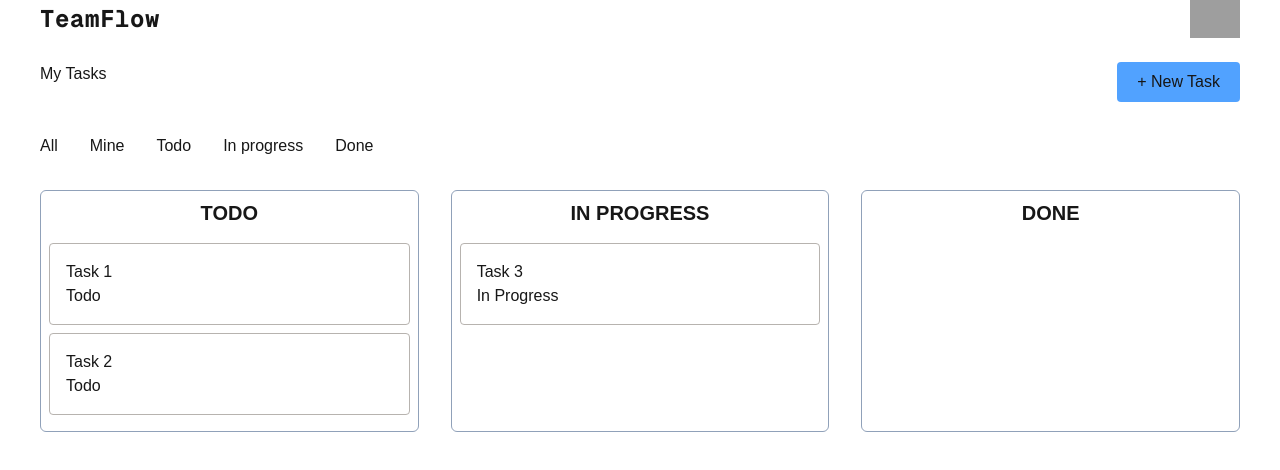
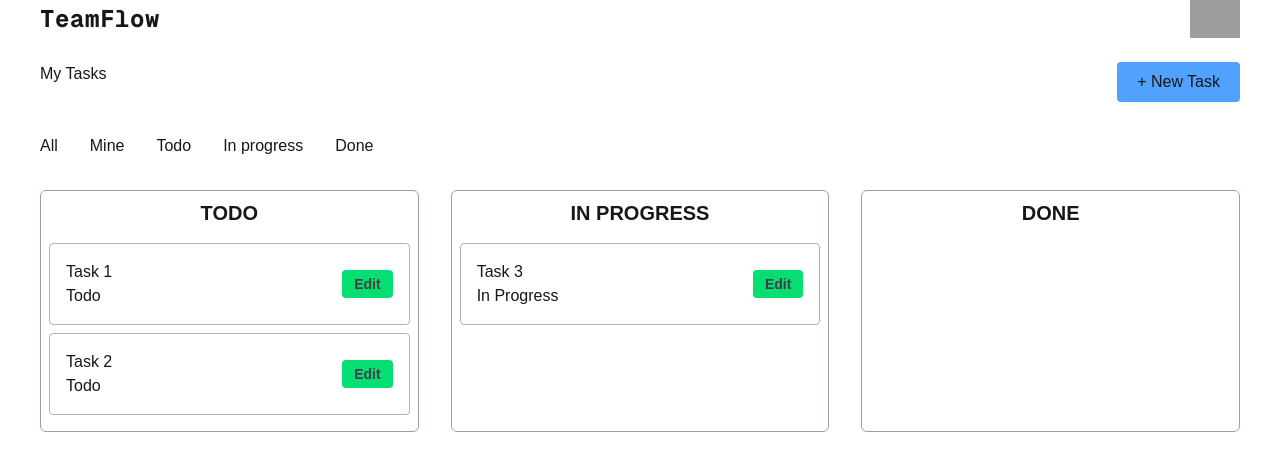
Before and after one commit to SivaKrishna6745/TeamFlow, a Next.js app: page / in a window 1280 px wide. Shown: the top 470 px of the page. Built offline with nearby package versions, Linux system fonts and the light colour scheme; grey boxes are pictures that could not be loaded.

Commit message:
feat: add task editing and update functionality

```diff
--- a/src/components/TaskBoard.tsx
+++ b/src/components/TaskBoard.tsx
@@ -6,13 +6,17 @@ import Button from './Button';
 import TaskCard from './TaskCard';
 import { tasksData } from '../../mockData';
 import TaskForm from './TaskForm';
-import { Task } from '@/types';
+import { FormMode, Status, Task } from '@/types';
 
 export const STATUSES = ['Todo', 'In Progress', 'Done'] as const;
+
+export const FORM_MODES = ['New', 'Edit'] as const;
 
 const TaskBoard = () => {
     const [isFormOpen, setIsFormOpen] = useState<boolean>(false);
     const [tasks, setTasks] = useState<Task[]>(tasksData);
+    const [formMode, setFormMode] = useState<FormMode>('New');
+    const [editingTask, setEditingTask] = useState<Task | undefined>(undefined);
 
     const openForm = () => {
         setIsFormOpen(true);
@@ -24,6 +28,23 @@ const TaskBoard = () => {
 
     const addTask = (task: Task) => {
         setTasks((prevTasks) => [...prevTasks, task]);
+    };
+
+    const editTask = (id: string) => {
+        setIsFormOpen(true);
+        setFormMode('Edit');
+        const task = tasks.find((t) => t.id === id);
+        setEditingTask(task);
+    };
+
+    const updateTask = (id: string, changes: { desc?: string; status?: Status }) => {
+        setTasks((prevTasks) =>
+            prevTasks.map((t) =>
+                t.id === id ? { ...t, desc: changes.desc ?? t.desc, status: changes.status ?? t.status } : t,
+            ),
+        );
+        setEditingTask(undefined);
+        setFormMode('New');
     };
 
     return (
@@ -38,7 +59,14 @@ const TaskBoard = () => {
             </div>
             {isFormOpen && (
                 <div className="fixed inset-0 bg-[rgba(0,0,0,0.9)] z-50 flex items-center justify-center">
-                    <TaskForm tasks={tasks} close={closeForm} add={addTask} />
+                    <TaskForm
+                        tasks={tasks}
+                        close={closeForm}
+                        add={addTask}
+                        mode={formMode}
+                        editingTask={editingTask}
+                        update={updateTask}
+                    />
                 </div>
             )}
             <Filters />
@@ -49,7 +77,7 @@ const TaskBoard = () => {
                         {tasks
                             .filter((task) => task.status === status)
                             .map((task) => (
-                                <TaskCard key={task.id} task={task} />
+                                <TaskCard key={task.id} task={task} edit={editTask} />
                             ))}
                     </div>
                 ))}
--- a/src/components/TaskCard.tsx
+++ b/src/components/TaskCard.tsx
@@ -1,11 +1,28 @@
 import React from 'react';
 import { Task } from '@/types';
+import Button from './Button';
 
-const TaskCard = ({ task }: { task: Task }) => {
+type TaskCardProps = {
+    task: Task;
+    edit: (id: string) => void;
+};
+
+const TaskCard = ({ task, edit }: TaskCardProps) => {
+    // const editATask = () => {
+    //     ;
+    // };
+
     return (
-        <div className="border border-stone-400/80 rounded-sm p-4 my-2">
-            <p>{task.desc}</p>
-            <p>{task.status}</p>
+        <div className="border border-stone-400/80 rounded-sm p-4 my-2 flex justify-between items-center">
+            <div>
+                <p>{task.desc}</p>
+                <p>{task.status}</p>
+            </div>
+            <Button
+                label="Edit"
+                className="px-3 py-1 text-sm bg-green-400 text-zinc-700 font-semibold hover:bg-green-500/80 active:scale-95 rounded-sm transition-all duration-300"
+                onClick={() => edit(task.id)}
+            />
         </div>
     );
 };
--- a/src/components/TaskForm.tsx
+++ b/src/components/TaskForm.tsx
@@ -3,21 +3,25 @@
 import React, { useState } from 'react';
 import { STATUSES } from './TaskBoard';
 import Button from './Button';
-import { Status, Task } from '@/types';
-import { tasksData } from '../../mockData';
+import { FormMode, Status, Task } from '@/types';
 
 interface TaskFormProps {
     tasks: Task[];
     close: () => void;
     add: (task: Task) => void;
+    mode?: FormMode;
+    editingTask: Task | undefined;
+    update?: (id: string, changes: { desc?: string; status?: Status }) => void;
 }
 
-const TaskForm = ({ tasks, close, add }: TaskFormProps) => {
-    const [desc, setDesc] = useState<string>('');
-    const [status, setStatus] = useState<Status>('Todo');
+const TaskForm = ({ tasks, close, add, mode = 'New', editingTask = undefined, update }: TaskFormProps) => {
+    const editMode = mode === 'Edit';
+
+    const [desc, setDesc] = useState<string>(editMode ? (editingTask?.desc ?? '') : '');
+    const [status, setStatus] = useState<Status>(editMode ? (editingTask?.status ?? 'Todo') : 'Todo');
     const [error, setError] = useState<string>('');
 
-    const addATask = (e: React.FormEvent<HTMLFormElement>) => {
+    const submitTask = (e: React.FormEvent<HTMLFormElement>) => {
         e.preventDefault();
 
         if (desc.trim() === '') {
@@ -25,7 +29,12 @@ const TaskForm = ({ tasks, close, add }: TaskFormProps) => {
             return;
         }
 
-        if (tasks.some((task) => task.desc === desc)) {
+        if (!editMode && tasks.some((task) => task.desc.trim() === desc.trim())) {
+            setError('Task already exists!');
+            return;
+        }
+
+        if (editMode && tasks.some((t) => t.id !== editingTask?.id && t.desc.trim() === desc.trim())) {
             setError('Task already exists!');
             return;
         }
@@ -37,7 +46,9 @@ const TaskForm = ({ tasks, close, add }: TaskFormProps) => {
             createdAt: new Date().toISOString(),
         };
 
-        add(newTask);
+        if (editMode && editingTask) update?.(editingTask.id, { desc, status });
+        else add(newTask);
+
         setDesc('');
         setStatus('Todo');
         setError('');
@@ -47,10 +58,12 @@ const TaskForm = ({ tasks, close, add }: TaskFormProps) => {
     return (
         <form
             className="w-full max-w-md bg-zinc-900 text-white border border-zinc-700 rounded-lg p-6 flex flex-col gap-4 shadow-xl relative"
-            onSubmit={addATask}
+            onSubmit={submitTask}
         >
             <Button className="absolute top-3 right-3 text-zinc-400 hover:text-white" label="X" onClick={close} />
-            <h2 className="text-center text-2xl uppercase font-bold tracking-wide">New Task</h2>
+            <h2 className="text-center text-2xl uppercase font-bold tracking-wide">
+                {editMode ? 'Edit Task' : 'New Task'}
+            </h2>
             <textarea
                 name="desc"
                 placeholder="Description of the task..."
--- a/src/types/index.ts
+++ b/src/types/index.ts
@@ -1,6 +1,8 @@
-import { STATUSES } from '@/components/TaskBoard';
+import { FORM_MODES, STATUSES } from '@/components/TaskBoard';
 
 export type Status = (typeof STATUSES)[number];
+
+export type FormMode = (typeof FORM_MODES)[number];
 
 export interface Task {
     id: string;
```
